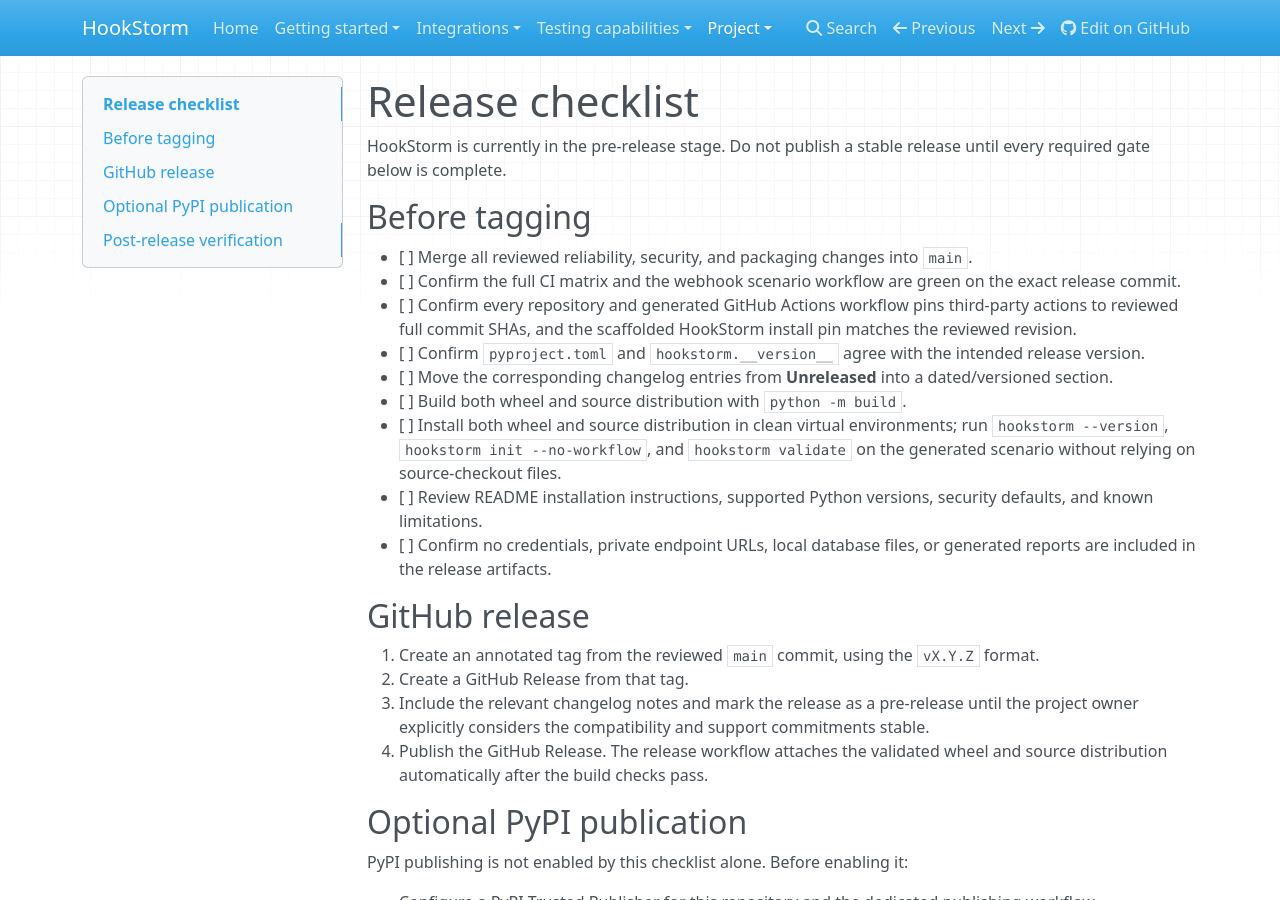
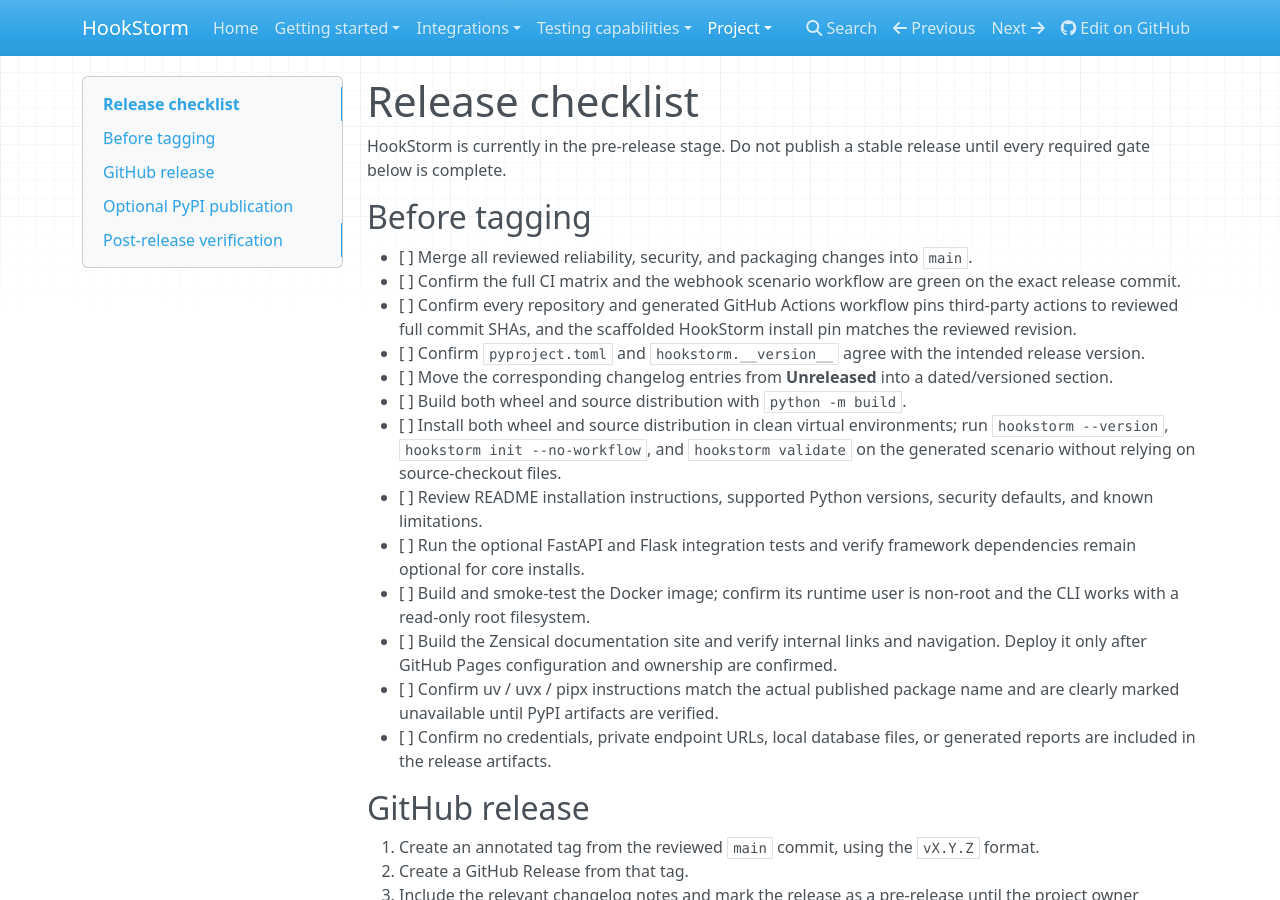
Before and after one commit to blvxx/HookStorm, an MkDocs documentation site: the page built from docs/release-checklist.md, in a window 1280 px wide and 900 px high. Built offline with MkDocs 1.6.1, drawn with Linux system fonts in a browser that asks for light colours; nearby versions of some CDN libraries.

Commit message:
Update docs/release-checklist.md for integrations and release preparation

```diff
--- a/docs/release-checklist.md
+++ b/docs/release-checklist.md
@@ -12,6 +12,10 @@ HookStorm is currently in the pre-release stage. Do not publish a stable release
 - [ ] Build both wheel and source distribution with `python -m build`.
 - [ ] Install both wheel and source distribution in clean virtual environments; run `hookstorm --version`, `hookstorm init --no-workflow`, and `hookstorm validate` on the generated scenario without relying on source-checkout files.
 - [ ] Review README installation instructions, supported Python versions, security defaults, and known limitations.
+- [ ] Run the optional FastAPI and Flask integration tests and verify framework dependencies remain optional for core installs.
+- [ ] Build and smoke-test the Docker image; confirm its runtime user is non-root and the CLI works with a read-only root filesystem.
+- [ ] Build the Zensical documentation site and verify internal links and navigation. Deploy it only after GitHub Pages configuration and ownership are confirmed.
+- [ ] Confirm uv / uvx / pipx instructions match the actual published package name and are clearly marked unavailable until PyPI artifacts are verified.
 - [ ] Confirm no credentials, private endpoint URLs, local database files, or generated reports are included in the release artifacts.
 
 ## GitHub release
```
